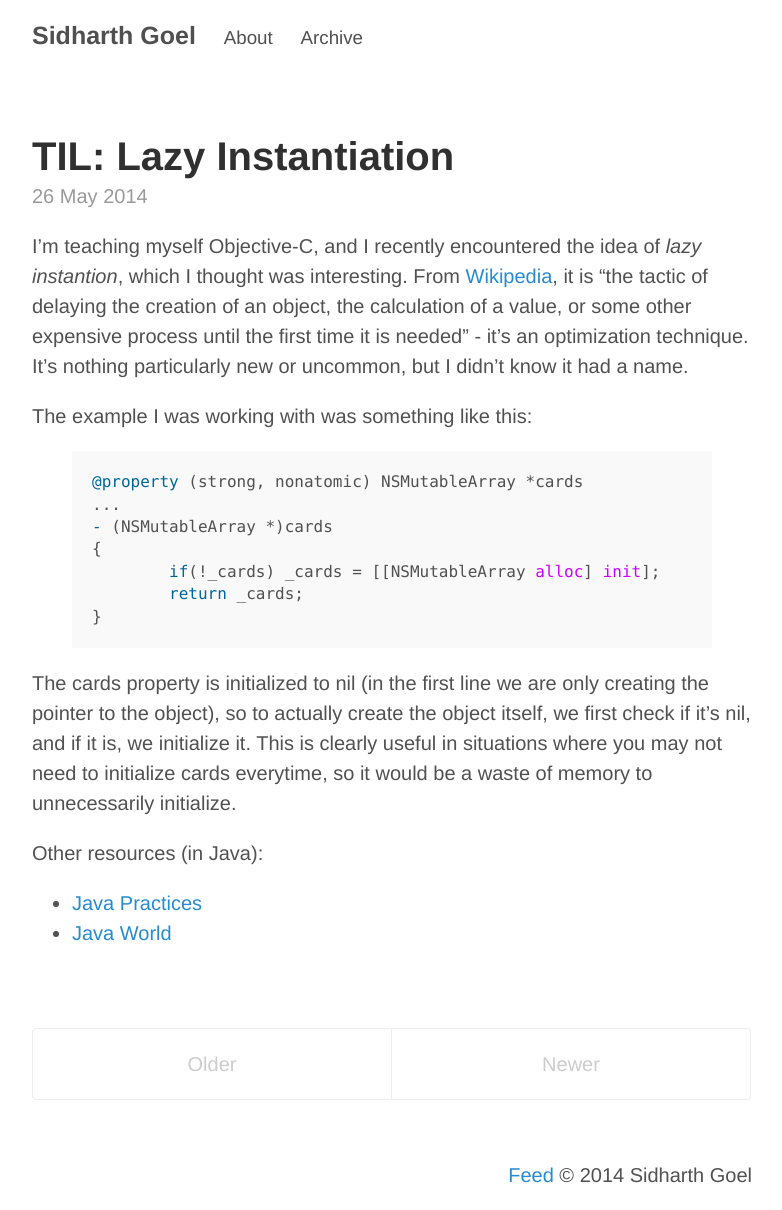
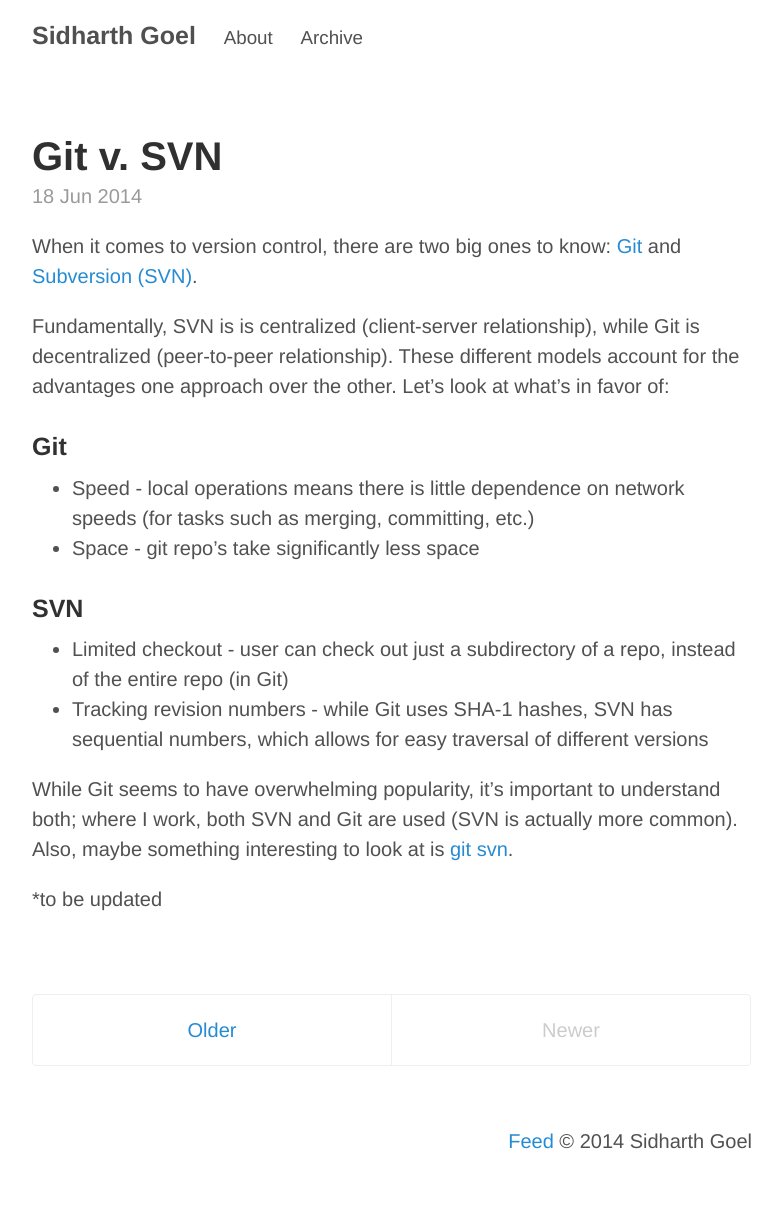
Before and after one commit to sidharthgoel/sidharthgoel.github.io, a Jekyll site: the page built from index.html, in a window 1280 px wide. Shown: the whole page, without its empty margins (248-1030 px from the left). Built offline with Jekyll 4.4.1, drawn with Linux system fonts in a browser that asks for light colours; nearby versions of some CDN libraries; library files that are not in the unit come from our copies; Markdown is read by kramdown in place of the engine named in the settings; the list of posts is cut into pages by our own code; comment, search, counter and statistics services are not loaded; after the commit the page ends 1176 px from its top, so only the background shows below that.

Commit message:
git svn post, about me updates

```diff
--- /dev/null
+++ b/_posts/2014-06-18-git-v-svn.md
@@ -0,0 +1,22 @@
+---
+layout: post
+title: Git v. SVN
+comments: true
+---
+When it comes to version control, there are two big ones to know: [Git](http://git-scm.com/) and [Subversion (SVN)](http://subversion.apache.org/).
+
+Fundamentally, SVN is is centralized (client-server relationship), while Git is decentralized (peer-to-peer relationship). These different models account for the advantages one approach over the other. Let's look at what's in favor of:
+
+### Git
+
+* Speed - local operations means there is little dependence on network speeds (for tasks such as merging, committing, etc.)
+* Space - git repo's take significantly less space
+
+### SVN
+
+* Limited checkout - user can check out just a subdirectory of a repo, instead of the entire repo (in Git)
+* Tracking revision numbers - while Git uses SHA-1 hashes, SVN has sequential numbers, which allows for easy traversal of different versions
+
+While Git seems to have overwhelming popularity, it's important to understand both; where I work, both SVN and Git are used (SVN is actually more common). Also, maybe something interesting to look at is [git svn](http://git-scm.com/book/en/Git-and-Other-Systems-Git-and-Subversion).
+
+*to be updated
--- a/about.md
+++ b/about.md
@@ -3,7 +3,7 @@ layout: page
 title: About
 ---
 
-I am a student at the University of California, Berkeley, studying Electrical Engineering and Computer Science. Here are some [thoughts, advice, and useful links](/assets/thoughts).
+I am a student at the University of California, Berkeley, studying Electrical Engineering and Computer Science. This blog serves as a repo for my notes and a way to improve my understanding of ideas. Here are some [thoughts, advice, and useful links](/assets/thoughts).
 
 
 Feel free to visit my [GitHub](https://github.com/sidharthgoel/), [LinkedIn](https://linkedin.com/in/sidharthgoel), [Resume](/assets/resume.pdf), or
```
Also changed, not shown: _drafts/2014-06-11-options.md (added, +9 -0 lines).
